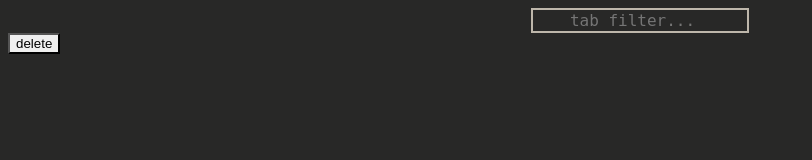
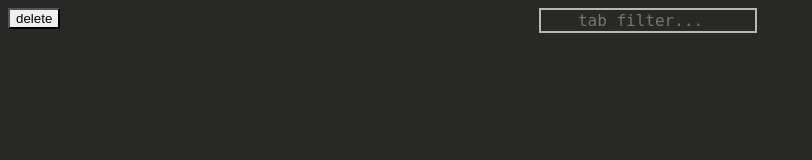
Before and after one commit to jwong00/tabman, a browser extension: page test.html in a window 1280 px wide. Shown: the whole page, without its empty margins (0-812 px from the left). Drawn offline with nearby package versions, Linux system fonts and the light colour scheme.

Commit message:
Fixed position div now behaving properly.

```diff
--- a/style.css
+++ b/style.css
@@ -39,9 +39,10 @@
 }
 
 .search-container {
-  display: block grid;
-  /* align-items: center; */
-  /* position: sticky; */
+  display: block flex;
+  width: 100%;
+  justify-content: center;
+  position: fixed;
 }
 
 a {
@@ -54,6 +55,7 @@ a:hover {
 
 body {
   background-color: var(--bg);
+  /* overflow: visible; */
 }
 
 input {
@@ -88,7 +90,8 @@ input[type="search"] {
   font-size: 1em;
   text-align: center;
   /* align-items: center; */
-  margin: 0 auto;
+  /* margin: 0 auto; */
+  /* position: fixed; */
   background-color: var(--bg);
   border-style: solid;
   border-color: var(--main);
```
